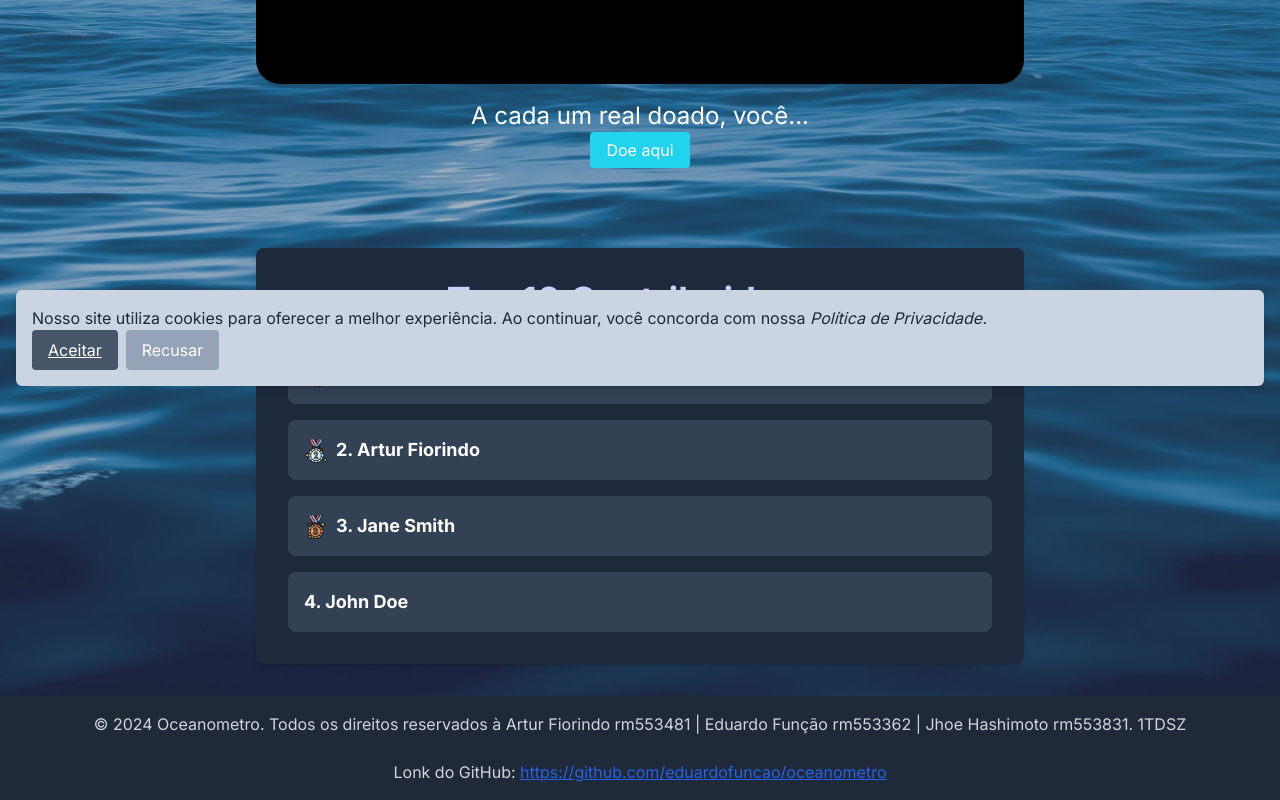
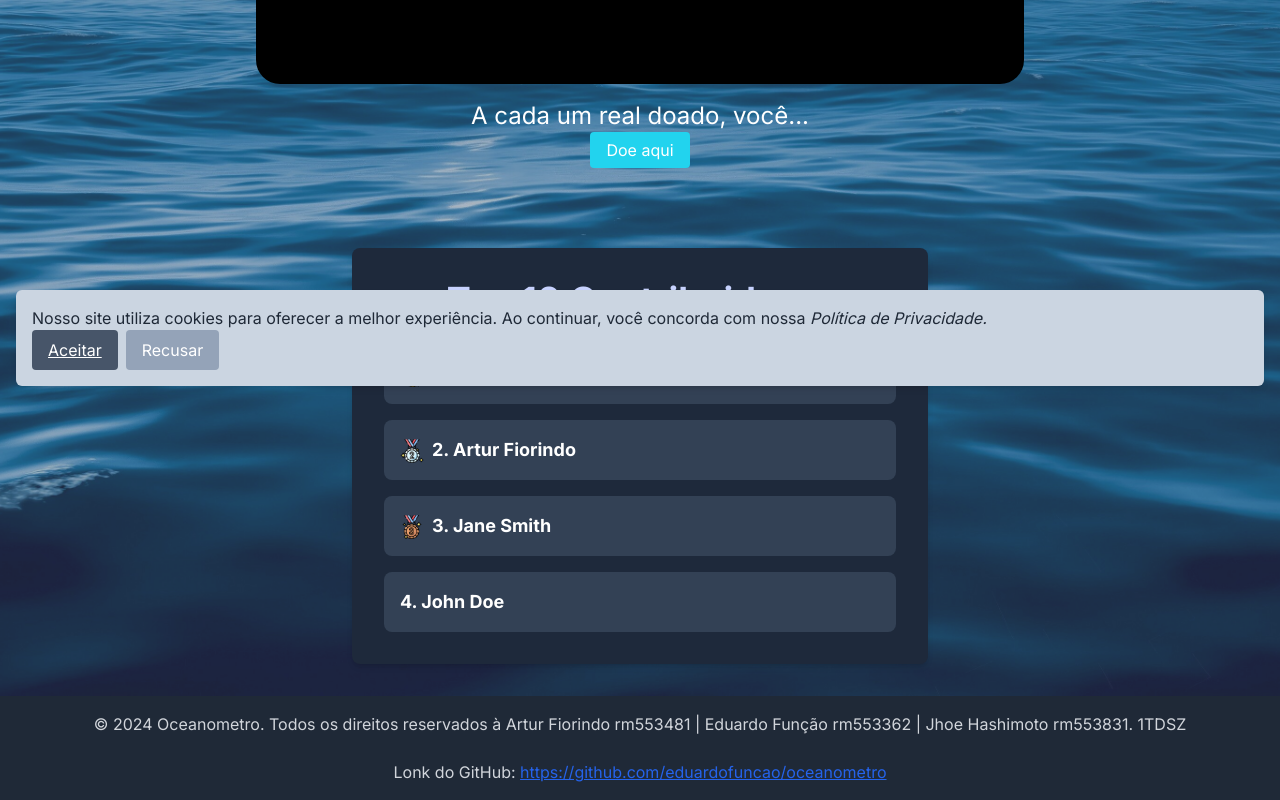
Before and after one commit to eduardofuncao/oceanometro, a Next.js app: page / in a window 1280 px wide. Shown: the part 398-1198 px from the top of the page. Built offline with nearby package versions, Linux system fonts and the light colour scheme; data requests are answered from the project's data file.

Commit message:
Ajustando top 10

```diff
--- a/app/components/placar/lista.tsx
+++ b/app/components/top10/lista.tsx
@@ -47,7 +47,7 @@ const TopDoadores = () => {
 
   return (
     <div className="bg-transparent flex items-center justify-center py-8">
-      <div className="w-full max-w-3xl p-8 bg-slate-800 shadow-md rounded-lg">
+      <div className="w-full max-w-xl p-8 bg-slate-800 shadow-md rounded-lg"> {/* Ajustei a largura máxima para max-w-xl */}
         <h1 className="text-4xl font-bold mb-6 text-center text-indigo-200">Top 10 Contribuidores</h1>
         <ul className="text-lg text-white space-y-4">
           {users.map((user, index) => (
--- a/app/page.tsx
+++ b/app/page.tsx
@@ -1,5 +1,5 @@
 import Link from "next/link";
-import TopDoadores from "./components/placar/lista";
+import TopDoadores from "./components/top10/lista";
 
 export default function Home() {
   return (
```
